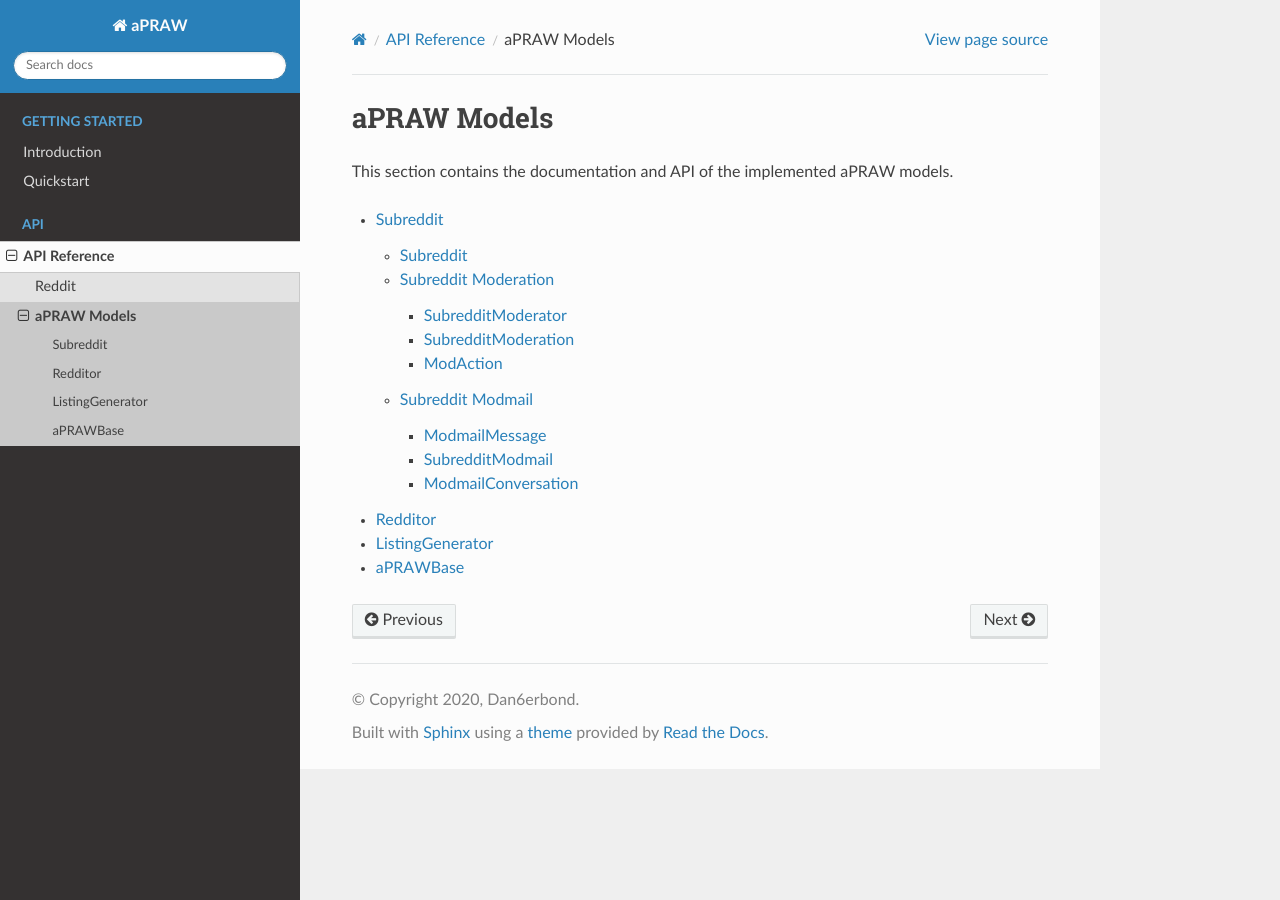
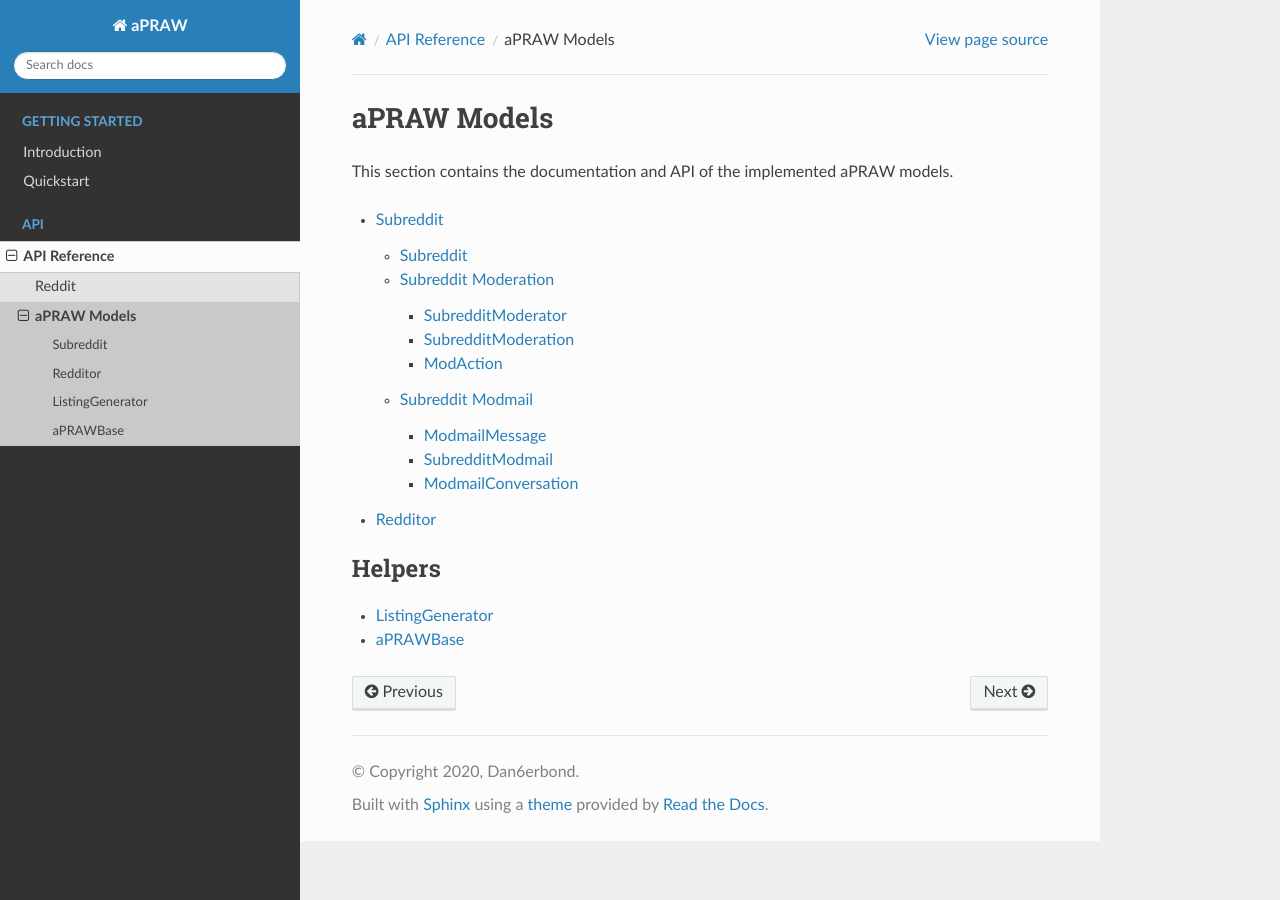
Before and after one commit to Dan6erbond/aPRAW, a Sphinx documentation site: the page built from docs/api/models/index.rst, in a window 1280 px wide. Built offline with Sphinx 7.4.7 and the Read the Docs theme 2.0.0, drawn with Linux system fonts in a browser that asks for light colours.

Commit message:
Create section for apraw helper models

```diff
--- a/docs/api/models/index.rst
+++ b/docs/api/models/index.rst
@@ -10,5 +10,10 @@
 
    subreddit/index
    redditor
+
+.. toctree::
+   :maxdepth: 4
+   :caption: Helpers
+
    listing_generator
    apraw_base
```
